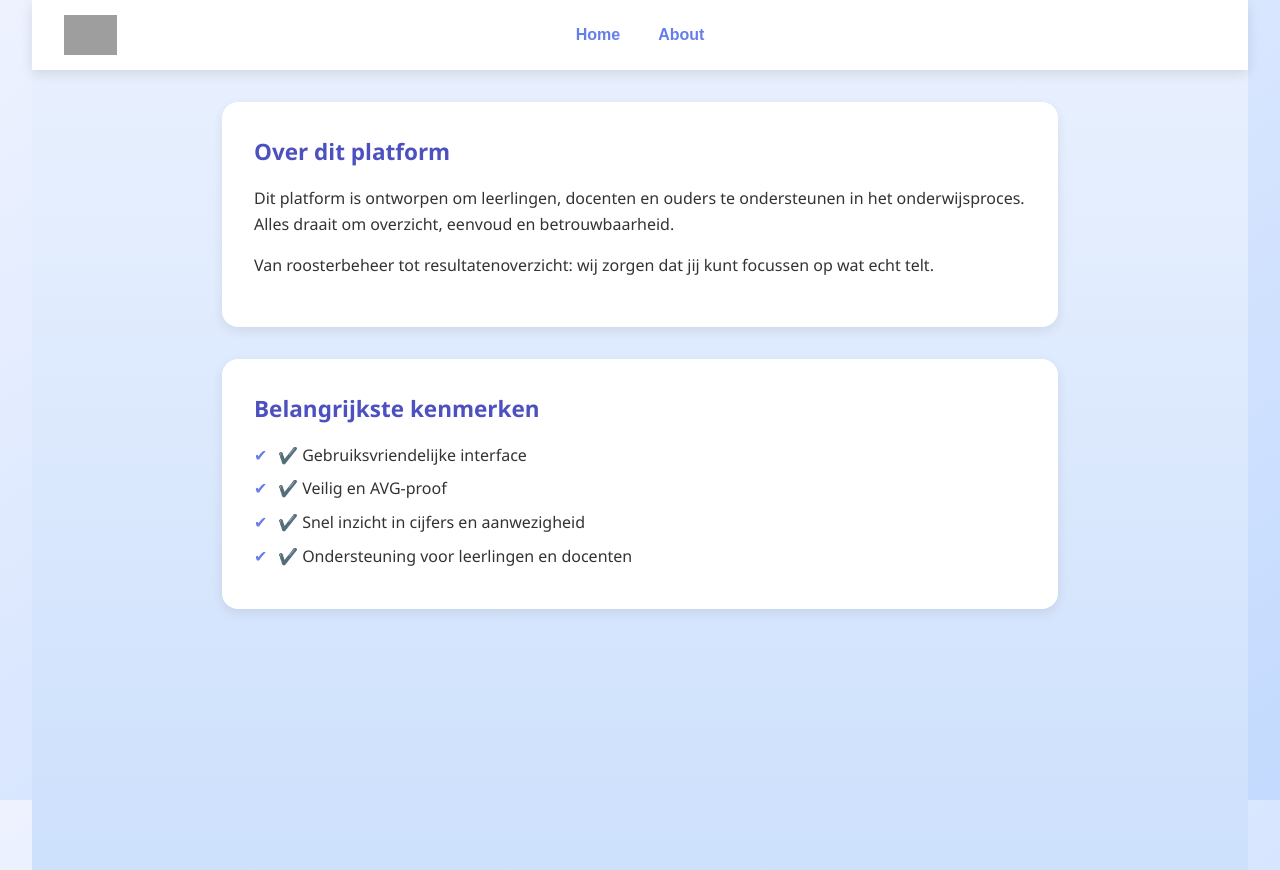
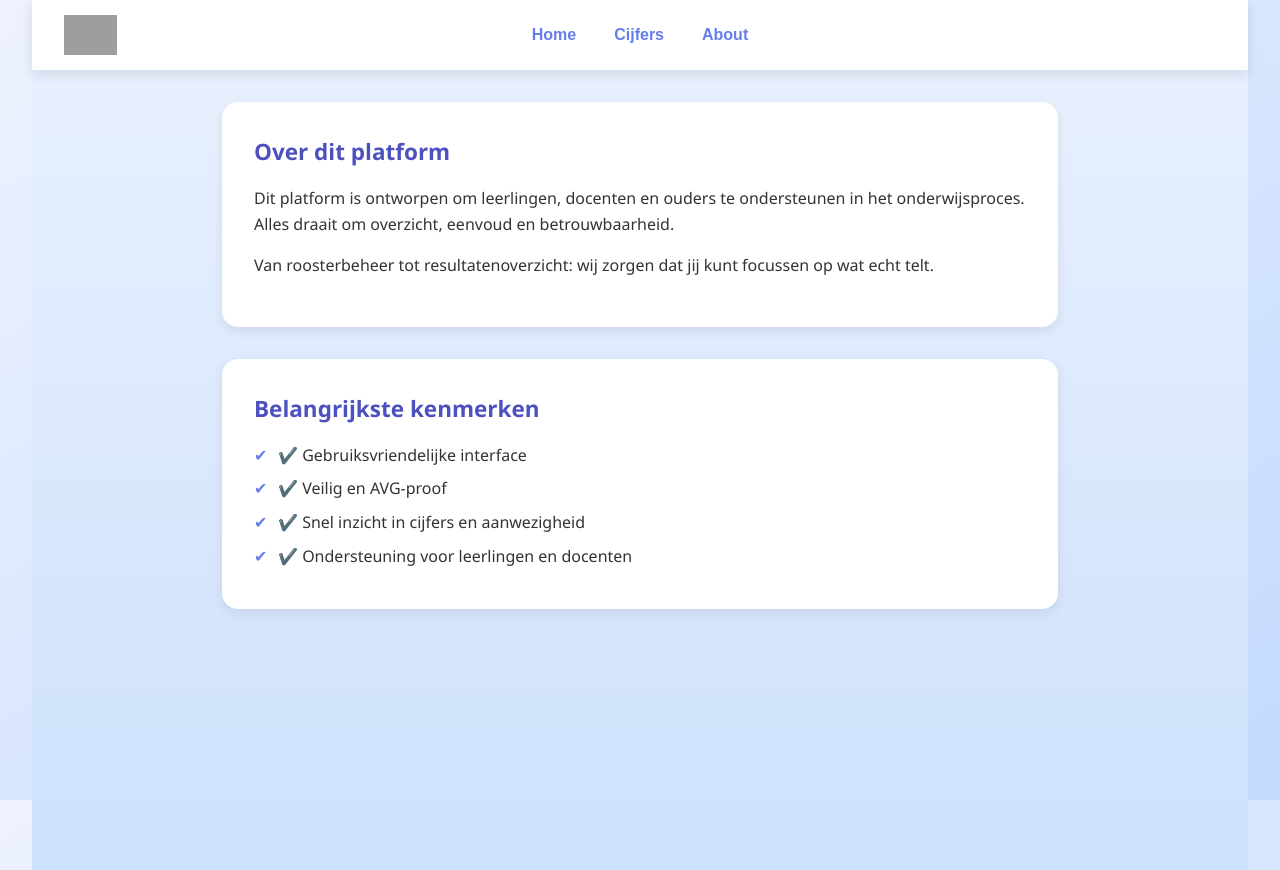
Before and after one commit to noahwwwwww232wed/De-Veenhoop-Node, a Vue app in the folder frontend/: page /about in a window 1280 px wide. Built offline with nearby package versions, Linux system fonts and the light colour scheme; grey boxes are pictures that could not be loaded.

Commit message:
Merge branch 'dyleno' into Noah

```diff
--- a/frontend/src/components/Cijfers.vue
+++ b/frontend/src/components/Cijfers.vue
@@ -167,7 +167,7 @@ export default {
 
 
 
-import Navbar from './Navbar.vue';
+import Navbar from '@/components/Navbar.vue';
 import axios from 'axios';
 
 export default {
--- a/frontend/src/components/Navbar.vue
+++ b/frontend/src/components/Navbar.vue
@@ -7,10 +7,10 @@
         class="logo"
       />
     </div>
-
+  <!-- v-if="isLoggedIn" deze hoort bij /cijfers hieronder -->
     <div class="navbar-center">
       <router-link :to="homeRoute" class="nav-link">Home</router-link>
-      <router-link v-if="isLoggedIn" to="/cijfers" class="nav-link">Cijfers</router-link>
+      <router-link to="/cijfers" class="nav-link">Cijfers</router-link>
       <router-link to="/about" class="nav-link">About</router-link>
     </div>
 
```
